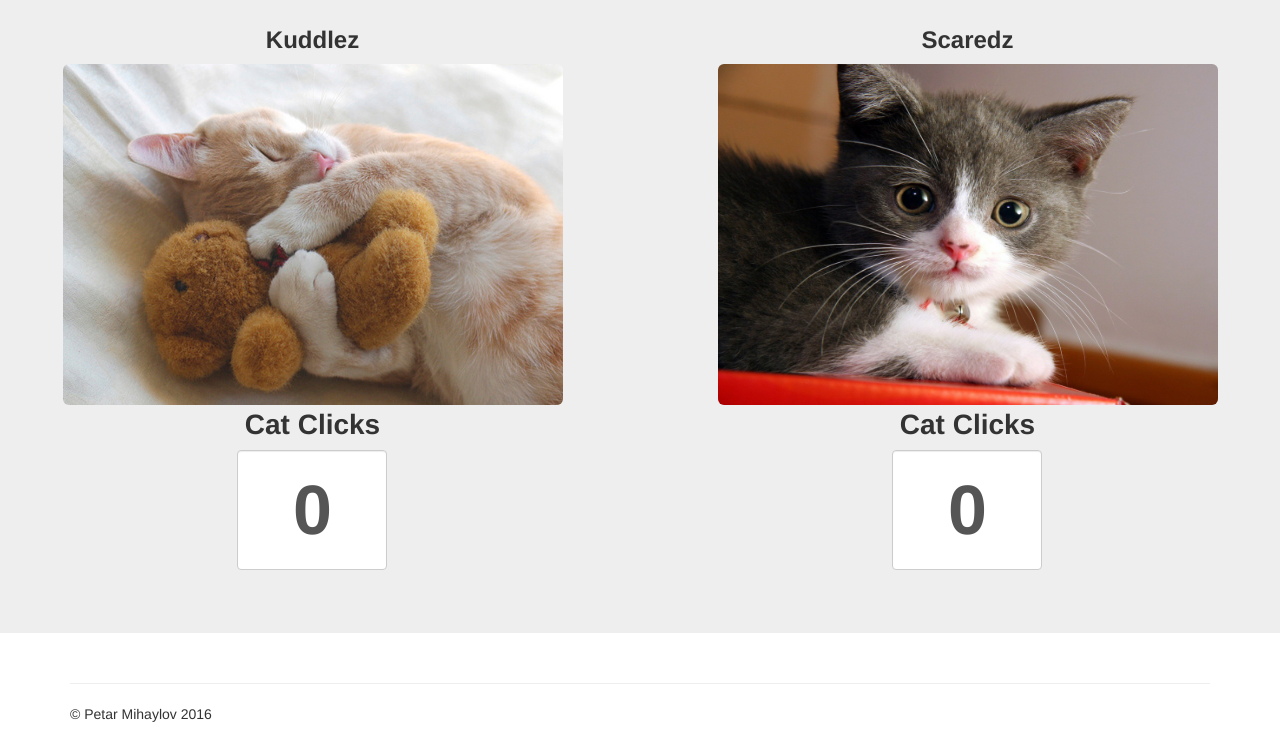
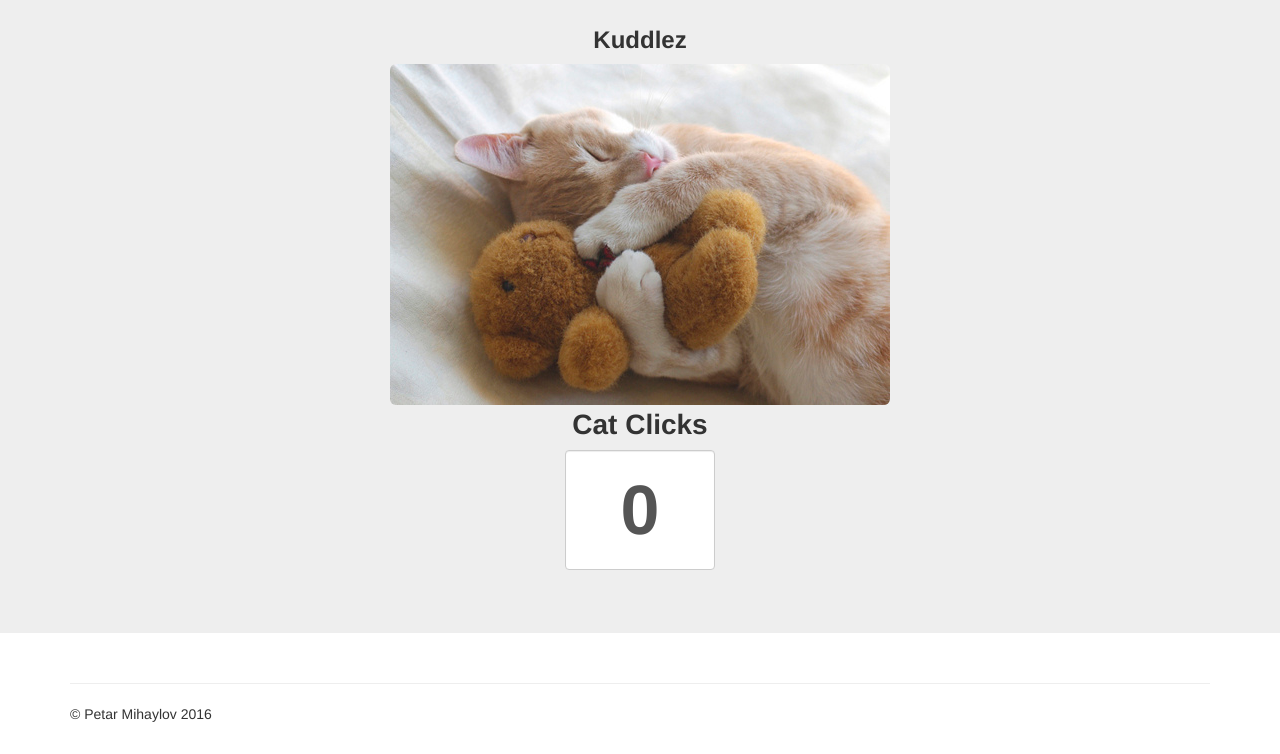
Before and after one commit to petarmihaylov/CatClicker, a plain HTML site: page index.html in a window 1280 px wide. Shown: the part 142-896 px from the top of the page. Drawn offline with nearby package versions, Linux system fonts and the light colour scheme.

Commit message:
CatClicker

```diff
--- a/index.html
+++ b/index.html
@@ -33,43 +33,15 @@
     <div class="jumbotron text-center">
       <h1>Cat Clicker</h1>
       <div class="row">
-        <div class="col-md-6">
-          <div class="row">
         <div class="col-md-12">
           <div class="container text-center">
             <h3 id="cat1Name"></h3>
             <img src="img/cat1.jpg" id="cat1" class="center-block img-rounded" alt="A Cat waiting to be clicked!">
           </div>
-            </div>
-          </div>
-          <div class="row">
-            <div class="col-md-12">
           <div class="col-md-4 col-md-offset-4">
             <div class="form-group text-center">
               <label for="numberOfCatClicksCat1">Cat Clicks</label>
               <input type="text" id="numberOfCatClicksCat1" class="clickCounter form-control text-center center-block" value='0'>
-                </div>
-              </div>
-            </div>
-          </div>
-        </div>
-        <div class="col-md-6">
-          <div class="row">
-            <div class="col-md-12">
-              <div class="container text-center">
-                <h3 id="cat2Name"></h3>
-                <img src="img/cat2.jpg" id="cat2" class="center-block img-rounded" alt="Another cat waiting to be clicked!">
-              </div>
-            </div>
-          </div>
-          <div class="row">
-            <div class="col-md-12">
-              <div class="col-md-4 col-md-offset-4">
-                <div class="form-group text-center">
-                  <label for="numberOfCatClicksCat2">Cat Clicks</label>
-                  <input type="text" id="numberOfCatClicksCat2" class="clickCounter form-control text-center center-block" value='0'>
-                </div>
-              </div>
             </div>
           </div>
         </div>
--- a/js/main.js
+++ b/js/main.js
@@ -2,18 +2,12 @@
 
 $( function() {
   var cat1Name = 'Kuddlez';
-  var cat2Name = 'Scaredz';
   var catCounter1 = $( '#numberOfCatClicksCat1' );
-  var catCounter2 = $( '#numberOfCatClicksCat2' );
 
   $('#cat1Name').text(cat1Name);
   console.log($('#cat1Name'));
-  $('#cat2Name').text(cat2Name);
 
   $( '#cat1' ).on( 'click', function() {
     catCounter1.val(parseInt(catCounter1.val()) + 1);
   });
-  $( '#cat2' ).on( 'click', function() {
-    catCounter2.val(parseInt(catCounter2.val()) + 1);
-  });
 });
```
Lines whose indentation alone changed are shown as unchanged.
